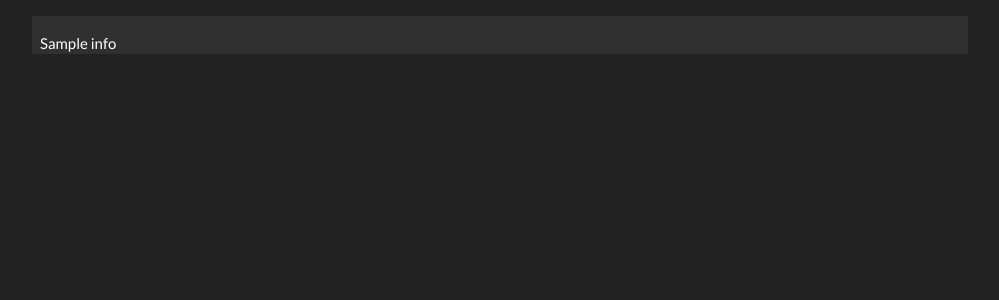
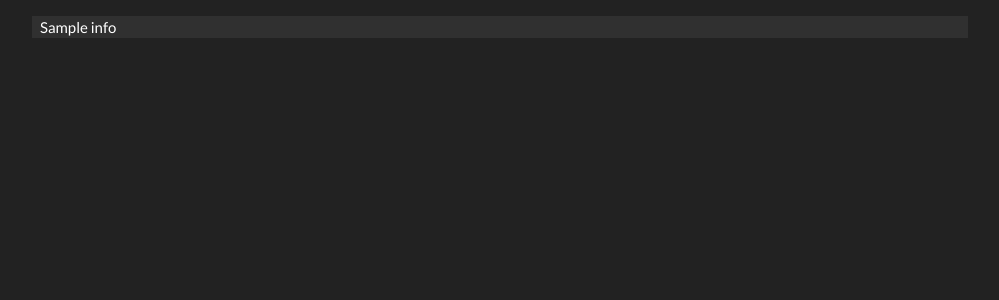
Before and after one commit to st3i3r/music-player, a Django app: template templates/spotify.html in a window 1280 px wide. Shown: the part 71-371 px from the top of the page, without its empty margins (0-999 px from the left). Run offline with Django 3.2, Linux system fonts and the light colour scheme; the template is opened without the code that fills it: most values are stand-ins (such as "Sample title", 1, 10 or a date in 2020); some libraries are stand-ins or nearby versions.

Commit message:
Change css

```diff
--- a/templates/spotify.html
+++ b/templates/spotify.html
@@ -59,7 +59,7 @@
 
             <div class="d-flex flex-column justify-content-between bg-dark h-100 w-75" id="wrapper">
                 <div id="trView" class="w-100 text-center" style="height: 90%;">
-                    <div class="overflow-auto mb-3 w-100 h-100" style="scrollbar-width: none; text-align:left" id="container"></div>
+                    <div class="overflow-auto w-100 h-100" style="scrollbar-width: none; text-align:left" id="container"></div>
                 </div>
                 <!-- Info bar -->
                 <div class="d-flex justify-content-between align-items-center w-100 m-0 px-2 info-bar">
```
